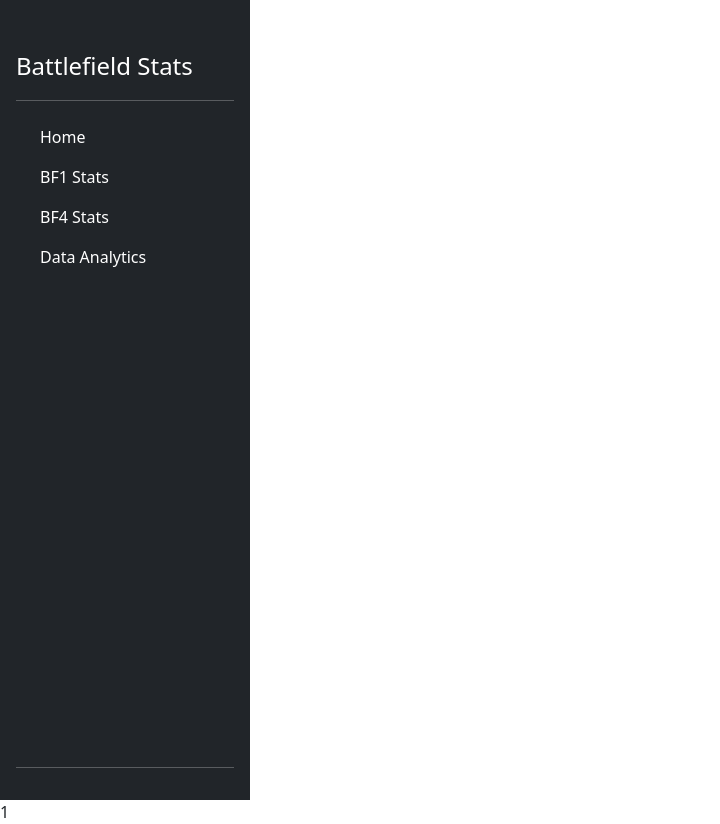
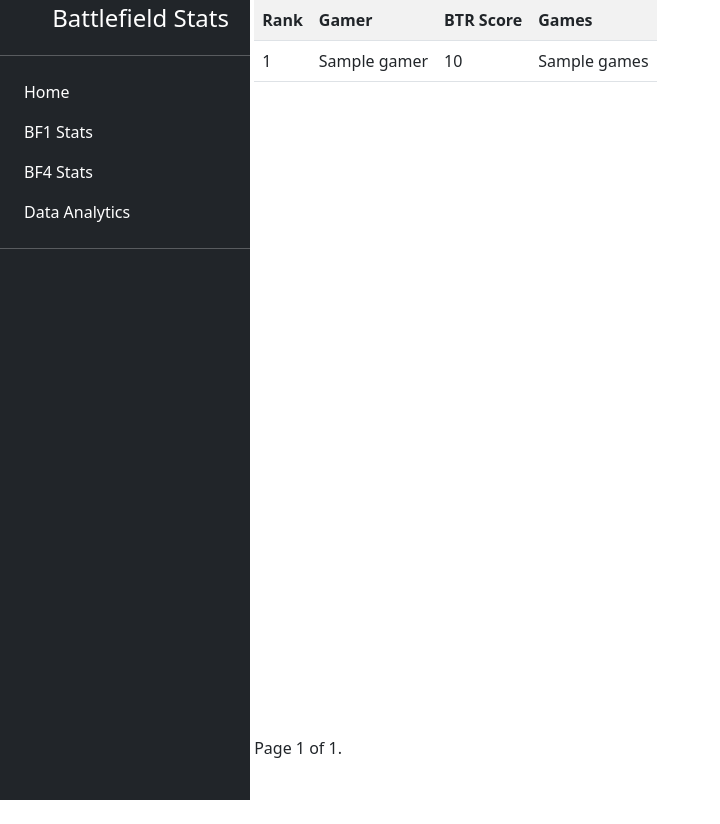
Before and after one commit to etfrer-yi/Game-Tracker, a Django app: template battlefield4/templates/battlefield4/battlefield4.html in a window 1280 px wide. Shown: the whole page, without its empty margins (0-720 px from the left). After the commit the page ends 800 px from the top, so only its background shows below. Run offline with Django 3.2, Linux system fonts and the light colour scheme; the template is opened without the code that fills it: most values are stand-ins (such as "Sample title", 1, 10 or a date in 2020).

Commit message:
Player records displayed on BF1 Stats and BF4 Stats

```diff
--- a/battlefield1/models.py
+++ b/battlefield1/models.py
@@ -9,7 +9,7 @@
 
 
 class Battlefield1Stats(models.Model):
-    index = models.BigIntegerField(blank=True, null=True)
+    index = models.BigIntegerField(blank=True, primary_key=True)
     rank = models.BigIntegerField(db_column='Rank', blank=True, null=True)  # Field name made lowercase.
     gamer = models.TextField(db_column='Gamer', blank=True, null=True)  # Field name made lowercase.
     btr_score = models.BigIntegerField(db_column='BTR Score', blank=True, null=True)  # Field name made lowercase. Field renamed to remove unsuitable characters.
@@ -26,7 +26,7 @@
 
 
 class Battlefield4Stats(models.Model):
-    index = models.BigIntegerField(blank=True, null=True)
+    index = models.BigIntegerField(blank=True, primary_key=True)
     rank = models.BigIntegerField(db_column='Rank', blank=True, null=True)  # Field name made lowercase.
     gamer = models.TextField(db_column='Gamer', blank=True, null=True)  # Field name made lowercase.
     game_score = models.BigIntegerField(db_column='Game Score', blank=True, null=True)  # Field name made lowercase. Field renamed to remove unsuitable characters.
--- a/home/templates/home/home.html
+++ b/battlefield1/templates/battlefield1/battlefield1.html
@@ -1 +1,5 @@
 {% extends "base.html" %}
+
+{% block content %}
+{% include "player_records.html" %}
+{% endblock %}
--- a/battlefield1/views.py
+++ b/battlefield1/views.py
@@ -1,4 +1,3 @@
-from django.shortcuts import render
 from django.views.generic import ListView
 from .models import Battlefield1Stats
 
@@ -6,3 +5,5 @@
 class Battlefield1View(ListView):
     model = Battlefield1Stats
     template_name = "battlefield1/battlefield1.html"
+    context_object_name = "player_records"
+    paginate_by = 20
--- a/battlefield4/models.py
+++ b/battlefield4/models.py
@@ -9,7 +9,7 @@
 
 
 class Battlefield1Stats(models.Model):
-    index = models.BigIntegerField(blank=True, null=True)
+    index = models.BigIntegerField(blank=True, primary_key=True)
     rank = models.BigIntegerField(db_column='Rank', blank=True, null=True)  # Field name made lowercase.
     gamer = models.TextField(db_column='Gamer', blank=True, null=True)  # Field name made lowercase.
     btr_score = models.BigIntegerField(db_column='BTR Score', blank=True, null=True)  # Field name made lowercase. Field renamed to remove unsuitable characters.
@@ -26,7 +26,7 @@
 
 
 class Battlefield4Stats(models.Model):
-    index = models.BigIntegerField(blank=True, null=True)
+    index = models.BigIntegerField(blank=True, primary_key=True)
     rank = models.BigIntegerField(db_column='Rank', blank=True, null=True)  # Field name made lowercase.
     gamer = models.TextField(db_column='Gamer', blank=True, null=True)  # Field name made lowercase.
     game_score = models.BigIntegerField(db_column='Game Score', blank=True, null=True)  # Field name made lowercase. Field renamed to remove unsuitable characters.
--- a/battlefield4/templates/battlefield4/battlefield4.html
+++ b/battlefield4/templates/battlefield4/battlefield4.html
@@ -1 +1,5 @@
 {% extends "base.html" %}
+
+{% block content %}
+{% include "player_records.html" %}
+{% endblock %}
--- a/battlefield4/views.py
+++ b/battlefield4/views.py
@@ -1,4 +1,3 @@
-from django.shortcuts import render
 from django.views.generic import ListView
 from .models import Battlefield4Stats
 
@@ -6,3 +5,5 @@
 class Battlefield4View(ListView):
     model = Battlefield4Stats
     template_name = "battlefield4/battlefield4.html"
+    context_object_name = "player_records"
+    paginate_by = 20
--- a/static/css/style.css
+++ b/static/css/style.css
@@ -1,7 +1,17 @@
-body {
-    background-color: #eee
+
+
+.nav-link:hover {
+    background-color: #525252;
 }
 
-.nav-link:hover {
-    background-color: #525252 !important
+table {
+    width: 100%;
 }
+
+thead, tbody { display: block; }
+
+tbody {
+    height: 90vh;       /* Just for the demo          */
+    overflow-y: auto;    /* Trigger vertical scroll    */
+    overflow-x: hidden;  /* Hide the horizontal scroll */
+}
--- a/templates/base.html
+++ b/templates/base.html
@@ -7,24 +7,46 @@
     <meta name="viewport" content="width=device-width, initial-scale=1.0">
     <meta http-equiv="X-UA-Compatible" content="ie=edge">
     <title>HTML 5 Boilerplate</title>
-    <link rel="stylesheet" type="text/css" href="https://cdn.jsdelivr.net/npm/bootstrap@5.0.1/dist/css/bootstrap.min.css">
+    <link rel="stylesheet" type="text/css"
+          href="https://cdn.jsdelivr.net/npm/bootstrap@5.0.1/dist/css/bootstrap.min.css">
+    <link rel="stylesheet" type="text/css" href="{% static "css/style.css" %}">
 </head>
 <body>
-<div class="d-inline-flex flex-column vh-100 p-3 text-white bg-dark" style="width: 250px;">
+<div class="text-white bg-dark sidebar" style="width: 250px; display: inline-block; min-height: 100vh; height: 100%;">
     <svg class="bi me-2" width="40" height="32"></svg>
     <span class="fs-4">Battlefield Stats</span> </a>
     <hr>
     <ul class="nav nav-pills flex-column mb-auto">
-        <li class="nav-item"><a href={% url "home" %} class="nav-link text-white {% if request.resolver_match.url_name == "home" %}active{% endif %}"><span class="ms-2">Home</span> </a></li>
-        <li><a href={% url "battlefield1" %} class="nav-link text-white {% if request.resolver_match.url_name == "battlefield1" %}active{% endif %}"> <span class="ms-2">BF1 Stats</span></a></li>
-        <li><a href={% url "battlefield4" %} class="nav-link text-white {% if request.resolver_match.url_name == "battlefield4" %}active{% endif %}"><span class="ms-2">BF4 Stats</span> </a></li>
+        <li class="nav-item"><a href={% url "home" %} class="nav-link text-white
+            {% if request.resolver_match.url_name == "home" %}active{% endif %}">
+            <span class="ms-2">Home</span> </a></li>
+        <li><a href={% url "battlefield1" %} class="nav-link text-white
+            {% if request.resolver_match.url_name == "battlefield1" %}active{% endif %}">
+            <span class="ms-2">BF1 Stats</span></a></li>
+        <li><a href={% url "battlefield4" %} class="nav-link text-white
+            {% if request.resolver_match.url_name == "battlefield4" %}active{% endif %}">
+            <span class="ms-2">BF4 Stats</span> </a></li>
         <li><a href="#" class="nav-link text-white"> <span class="ms-2">Data Analytics</span> </a></li>
     </ul>
     <hr>
 </div>
-<div>
-    1
+<div class="content" style="display: inline-block; vertical-align:top;">
+    {% block content %}{% endblock %}
 </div>
-	<script type="text/javascript" src="https://cdn.jsdelivr.net/npm/bootstrap@5.0.1/dist/js/bootstrap.bundle.min.js"></script>
+<script src="https://cdn.jsdelivr.net/npm/bootstrap@5.0.1/dist/js/bootstrap.bundle.min.js"></script>
+<script src="https://code.jquery.com/jquery-3.6.0.min.js"
+        integrity="sha256-/xUj+3OJU5yExlq6GSYGSHk7tPXikynS7ogEvDej/m4=" crossorigin="anonymous">
+</script>
+<script>
+    $(document).ready(function () {
+    var height1 = $('.content').height()
+    var height2 = $('body').height()
+
+    if (height1 > height2) {
+        $('.sidebar').height(height1)
+    } else {
+        $('.sidebar').height(height2)
+    }});
+</script>
 </body>
 </html>
--- /dev/null
+++ b/templates/player_records.html
@@ -0,0 +1,38 @@
+{% if player_records %}
+<table class="table table-striped table-hover">
+    <tr>
+        <th>Rank</th>
+        <th>Gamer</th>
+        <th>BTR Score</th>
+        <th>Games</th>
+    </tr>
+    {% for player_record in player_records %}
+    <tr>
+        <td>{{ player_record.rank }}</td>
+        <td>{{ player_record.gamer }}</td>
+        <td>{{ player_record.btr_score }}</td>
+        <td>{{ player_record.games }}</td>
+    </tr>
+    {% endfor %}
+</table>
+<div class="pagination">
+    <span class="step-links">
+        {% if page_obj.has_previous %}
+            <a href="?page=1">&laquo; first</a>
+            <a href="?page={{ page_obj.previous_page_number }}">previous</a>
+        {% endif %}
+
+        <span class="current">
+            Page {{ page_obj.number }} of {{ page_obj.paginator.num_pages }}.
+        </span>
+
+        {% if page_obj.has_next %}
+            <a href="?page={{ page_obj.next_page_number }}">next</a>
+            <a href="?page={{ page_obj.paginator.num_pages }}">last &raquo;</a>
+        {% endif %}
+    </span>
+</div>
+
+{% else %}
+<p>There are no players.</p>
+{% endif %}
```
